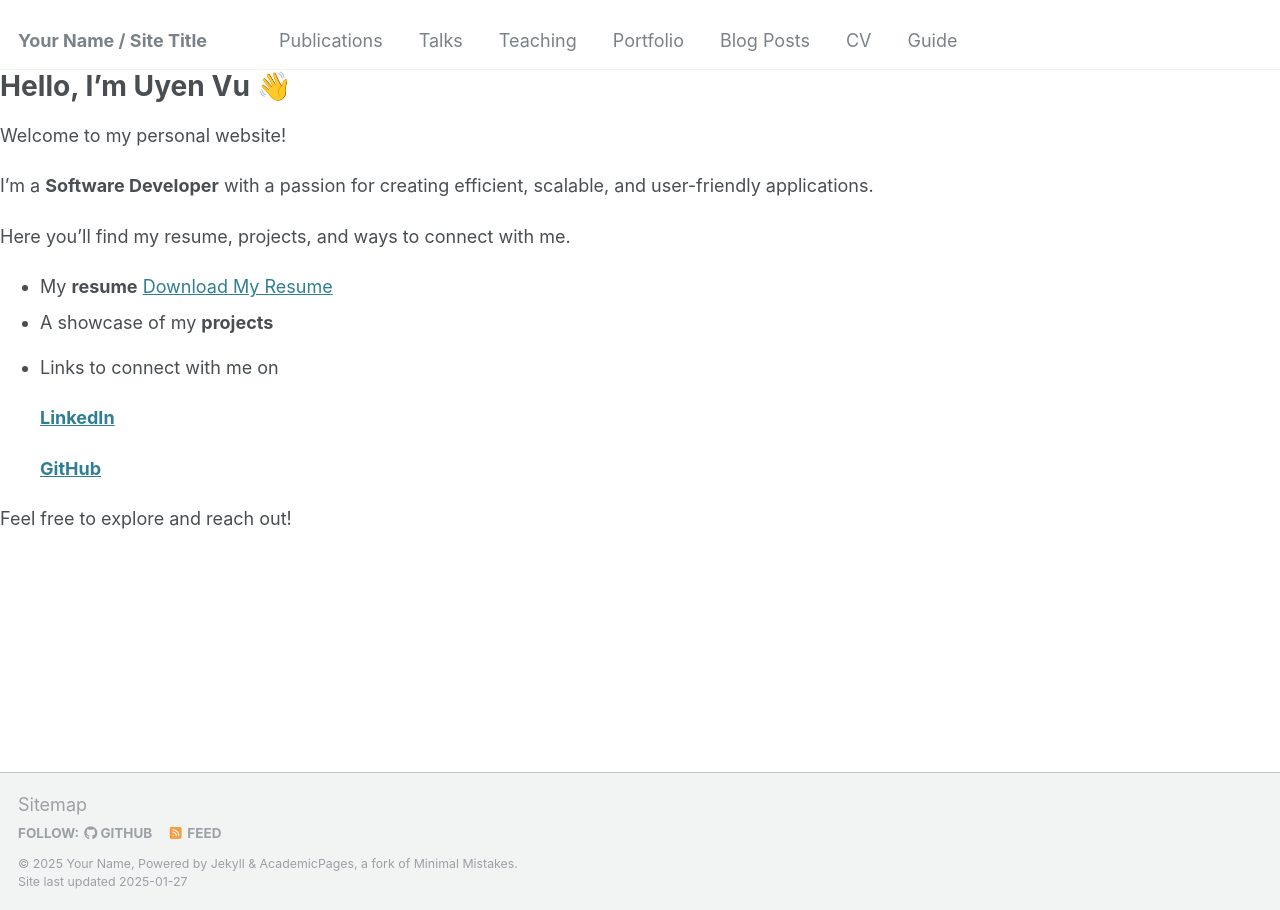
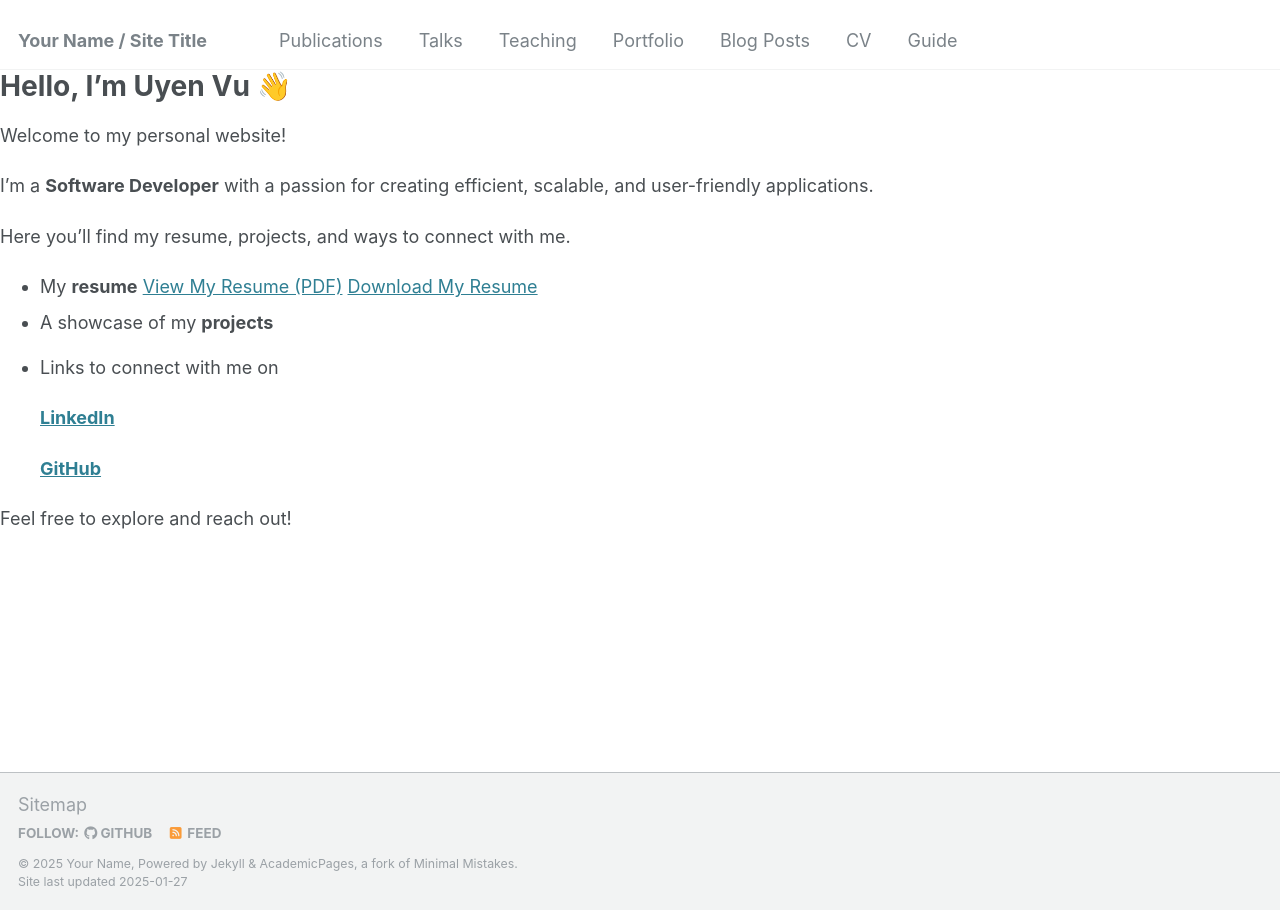
Before and after one commit to uynvu078/uynvu078.github.io, a Jekyll site: the page built from index.md, in a window 1280 px wide. Built offline with Jekyll 4.4.1, drawn with Linux system fonts in a browser that asks for light colours.

Commit message:
Update index.md

```diff
--- a/index.md
+++ b/index.md
@@ -11,6 +11,7 @@ I'm a **Software Developer** with a passion for creating efficient, scalable, an
 Here you’ll find my resume, projects, and ways to connect with me.
 
 - My **resume**
+  [View My Resume (PDF)](files/resume.pdf)
   [Download My Resume](files/resume.pdf)
 - A showcase of my **projects**
 - Links to connect with me on
```
